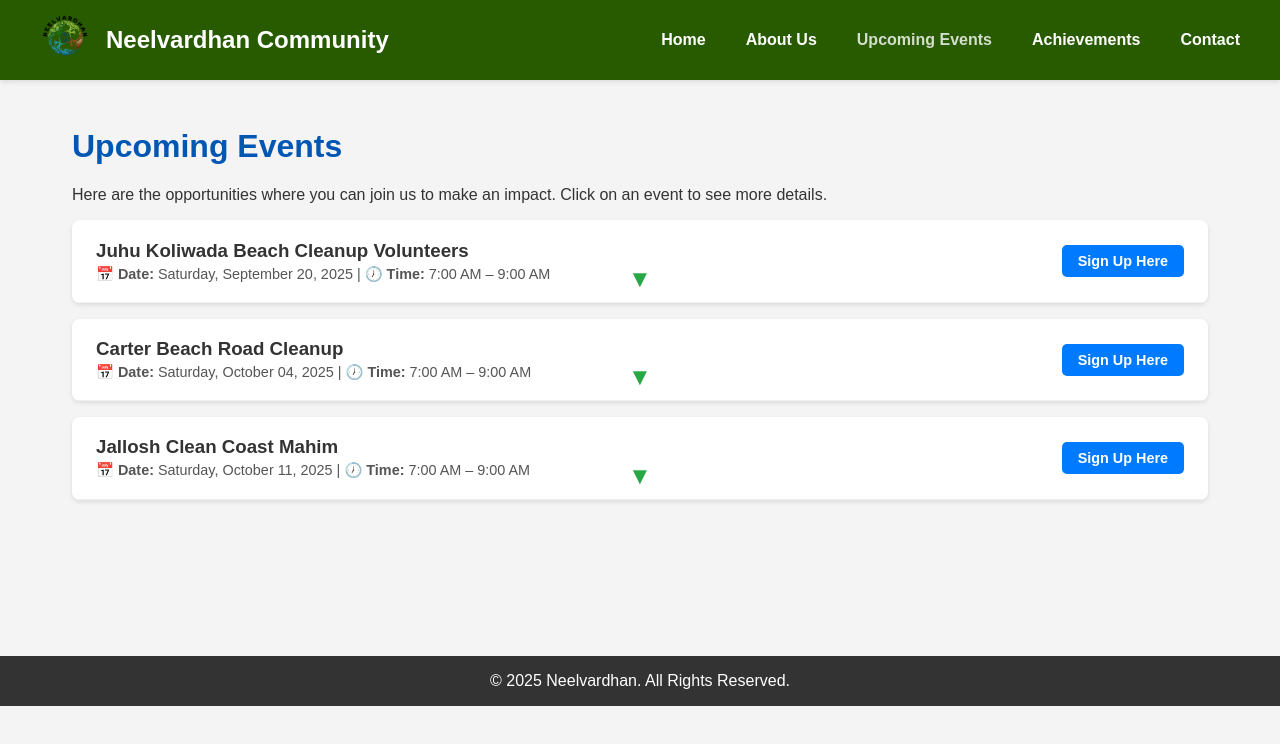
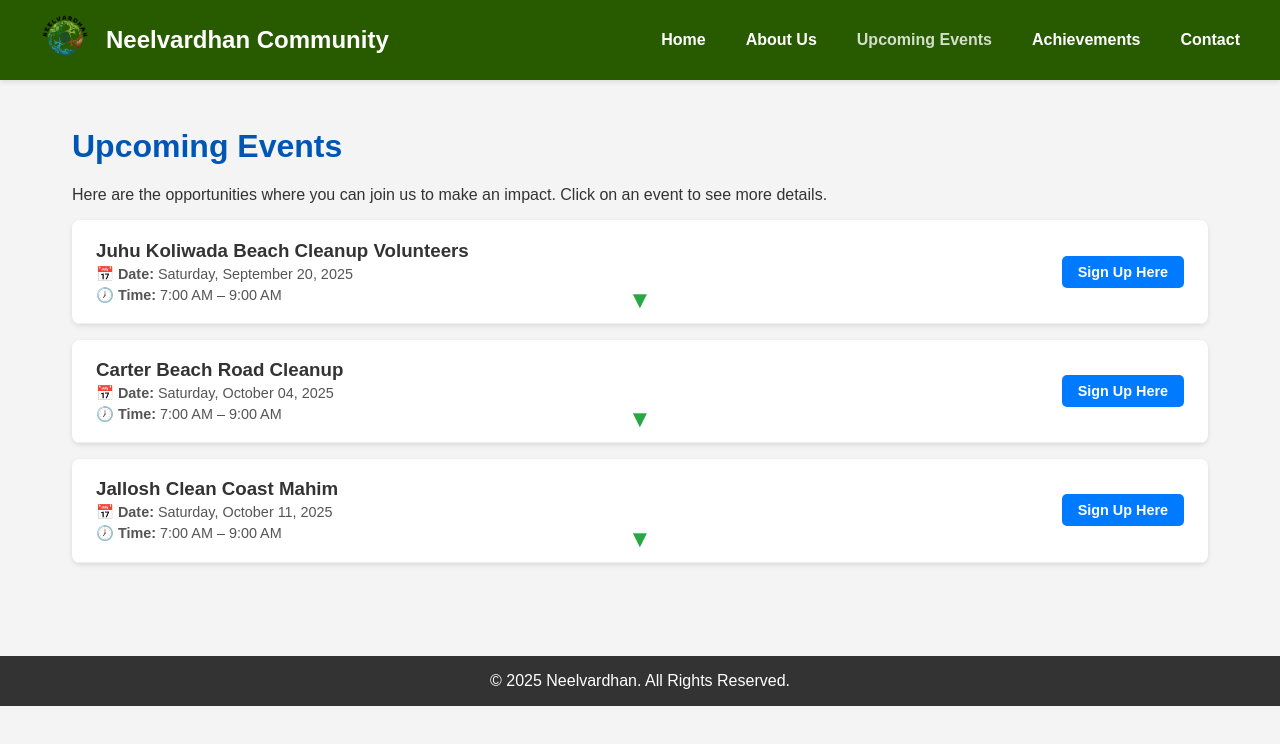
Before and after one commit to OG-DHRUV-1002/dns-website, a React (Create React App) app: page /upcoming-events in a window 1280 px wide. Shown: the top 744 px of the page. Built offline with nearby package versions, Linux system fonts and the light colour scheme.

Commit message:
EventCard.js

```diff
--- a/src/components/EventCard.js
+++ b/src/components/EventCard.js
@@ -12,7 +12,8 @@ const EventCard = ({ event, isExpanded, onHeaderClick }) => {
       <div className="event-card-header" onClick={onHeaderClick}>
         <div className="event-summary">
           <h3>{event.title}</h3>
-          <p><strong>📅 Date:</strong> {event.date} | <strong>🕖 Time:</strong> {event.time}</p>
+          <p><strong>📅 Date:</strong> {event.date}</p>
+          <p><strong>🕖 Time:</strong> {event.time}</p>
         </div>
 
         {/* The "Sign Up" button is now part of the header */}
```
